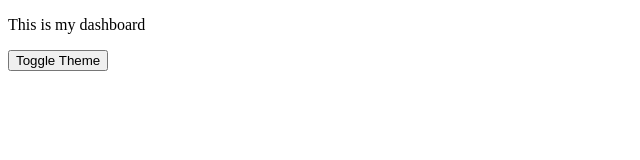
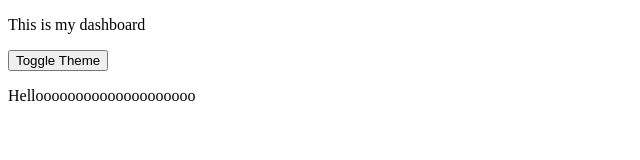
Before and after one commit to saachiavaduta/git-tags, a plain HTML site: page message.html in a window 1280 px wide. Shown: the whole page, without its empty margins (0-640 px from the left). Drawn offline with Linux system fonts and the light colour scheme.

Commit message:
added home page

```diff
--- a/message.html
+++ b/message.html
@@ -8,5 +8,6 @@
 <body>
     <p>This is my dashboard</p>
     <button onclick="toggle()">Toggle Theme</button>
+    <P> Helloooooooooooooooooooo</P>
 </body>
 </html>
```
